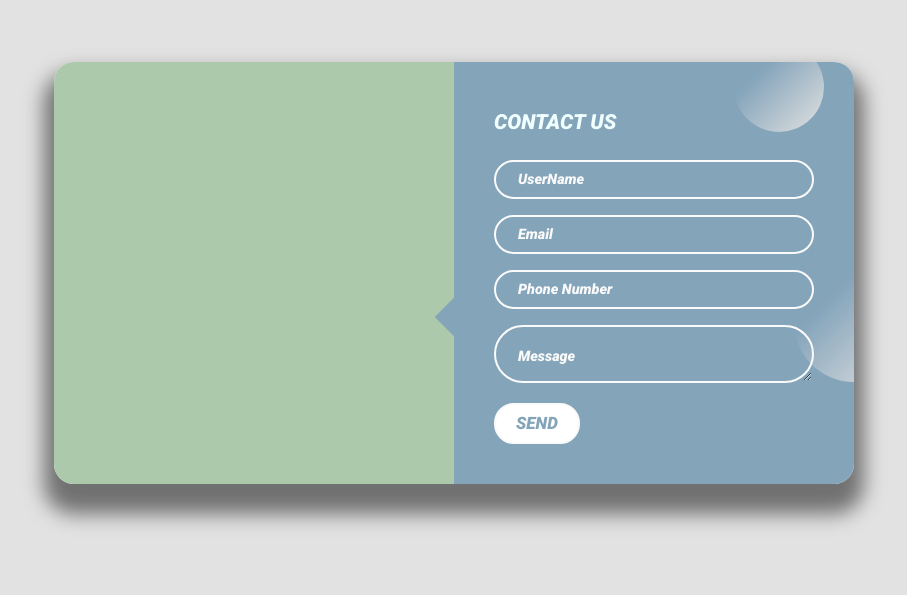
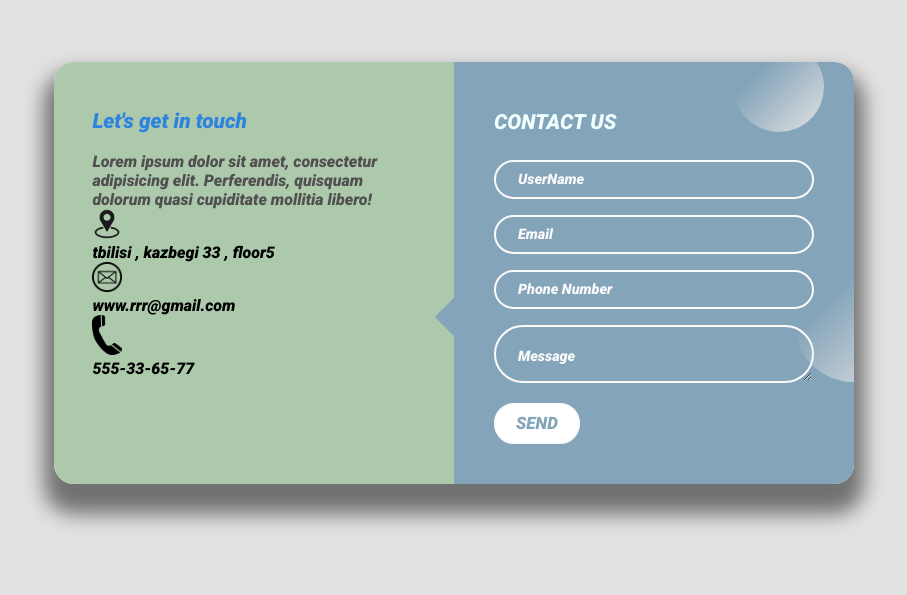
Before and after one commit to kooroosh1363/contact-form-1-lable-move, a plain HTML site: page index.html in a window 1280 px wide. Shown: the part 127-722 px from the top of the page, without its empty margins (186-1093 px from the left). Drawn offline with nearby package versions, Linux system fonts and the light colour scheme.

Commit message:
add css code

```diff
--- a/assets/style.css
+++ b/assets/style.css
@@ -283,3 +283,27 @@ txt-area label{
 }
 
 /* span-css */
+
+
+/* img-i-css */
+.img-i{
+    width: 30px;
+}
+/* img-i-css */
+
+
+/* info-contact-css */
+.info-contact{
+    padding: 2.4rem 2.4rem;
+    position: relative;
+}
+
+.info-contact .title{
+    color: #2e83de;
+}
+
+.text{
+    color: #514f4f;
+}
+
+/* info-contact-css */
--- a/index.html
+++ b/index.html
@@ -12,7 +12,27 @@
 <body>
     <div class="container">
         <div class="form">
-            <div class="info-contact"></div>
+            <div class="info-contact">
+                <h3 class="title">Let's get in touch</h3>
+                <p class="text">
+                    Lorem ipsum dolor sit amet, consectetur adipisicing elit. Perferendis, quisquam dolorum quasi cupiditate mollitia libero!
+                </p>
+
+                <div class="info-0">
+                    <div class="info-1">
+                        <img src="./assets/img/Location.png" alt="location" class="img-i">
+                        <p>tbilisi , kazbegi 33 , floor5</p>
+                    </div>
+                    <div class="info-1">
+                        <img src="./assets/img/email.png" alt="email" class="img-i">
+                        <p>www.rrr@gmail.com</p>
+                    </div>
+                    <div class="info-1">
+                        <img src="./assets/img/phone.png" alt="phone" class="img-i">
+                        <p>555-33-65-77</p>
+                    </div>
+                </div>
+            </div>
 
             <div class="form-contact">
                 <span class="once circle"></span>
```
Also changed, not shown: assets/img/Location.png (added), assets/img/email.png (added), assets/img/phone.png (added).
